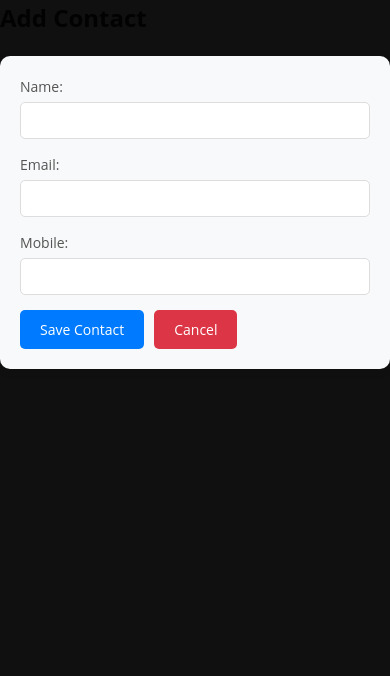
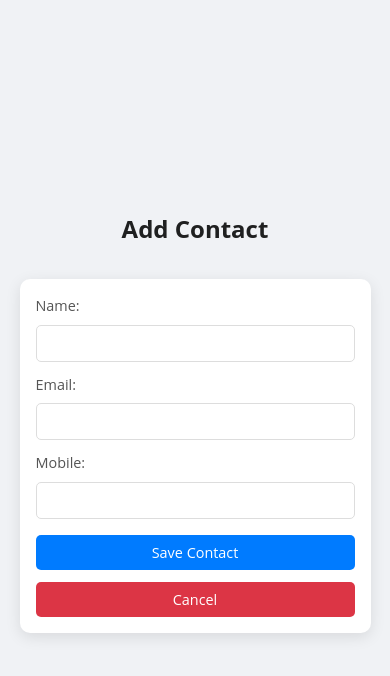
Before and after one commit to Futurestar7891/chatapp, a React (Vite) app in the folder frontend/: page /add-contact in a window 390 px wide. Shown: the top 676 px of the page. Built offline with nearby package versions, Linux system fonts and the light colour scheme; no server answers; sample sign-in values are in the browser's storage.

Commit message:
login responsiv

```diff
--- a/frontend/src/Css/AddContact.css
+++ b/frontend/src/Css/AddContact.css
@@ -1,80 +1,155 @@
+/* Add Contact Container */
+.add-contact-container {
+  display: flex;
+  flex-direction: column;
+  align-items: center;
+  justify-content: center;
+  min-height: 100vh;
+  padding: 1rem;
+  background-color: #f0f2f5;
+}
+
 /* Add Contact Form */
 .add-contact-form {
-  background-color: #f8f9fa;
-  padding: 20px;
+  background-color: #ffffff;
+  padding: clamp(1rem, 5vw, 2rem); /* Dynamic padding */
   border-radius: 10px;
-  margin-top: 20px;
-  box-shadow: 0 2px 10px rgba(0, 0, 0, 0.1);
+  width: 100%;
+  max-width: clamp(300px, 90vw, 600px); /* Responsive width */
+  box-shadow: 0 4px 15px rgba(0, 0, 0, 0.1);
+  margin-top: clamp(1rem, 5vh, 2rem); /* Dynamic margin */
 }
 
 .add-contact-form h3 {
-  margin-bottom: 20px;
-  font-size: 18px;
+  margin-bottom: clamp(1rem, 3vw, 1.5rem);
+  font-size: clamp(1rem, 4vw, 1.5rem); /* Responsive font size */
   color: #333;
+  text-align: center;
 }
 
+/* Form Group */
 .form-group {
-  margin-bottom: 15px;
+  margin-bottom: clamp(0.75rem, 2vw, 1rem);
 }
 
 .form-group label {
   display: block;
-  font-size: 14px;
+  font-size: clamp(0.8rem, 2.5vw, 1rem); /* Responsive font size */
   color: #555;
-  margin-bottom: 5px;
+  margin-bottom: 0.5rem;
 }
 
 .form-group input {
   width: 100%;
-  padding: 8px;
+  padding: clamp(0.5rem, 1.5vw, 0.75rem); /* Dynamic padding */
   border: 1px solid #ddd;
   border-radius: 5px;
-  font-size: 14px;
+  font-size: clamp(0.8rem, 2.5vw, 1rem); /* Responsive font size */
+  box-sizing: border-box;
+  transition: border-color 0.3s ease;
 }
 
+.form-group input:focus {
+  border-color: #007bff;
+  outline: none;
+}
+
+/* Error and Success Messages */
 .error-message {
-  color: red;
-  font-size: 14px;
-  margin-top: 10px;
+  color: #dc3545;
+  font-size: clamp(0.75rem, 2vw, 0.9rem); /* Responsive font size */
+  margin-top: 0.5rem;
+  text-align: center;
 }
 
 .success-message {
-  color: green;
-  font-size: 14px;
-  margin-top: 10px;
+  color: #28a745;
+  font-size: clamp(0.75rem, 2vw, 0.9rem); /* Responsive font size */
+  margin-top: 0.5rem;
+  text-align: center;
 }
 
+/* Form Buttons */
 .form-buttons {
   display: flex;
-  gap: 10px;
+  gap: clamp(0.5rem, 1.5vw, 1rem); /* Dynamic gap */
+  justify-content: center;
+  margin-top: clamp(1rem, 3vw, 1.5rem);
+}
+
+.submit-contact-button,
+.cancel-button {
+  padding: clamp(0.5rem, 1.5vw, 0.75rem) clamp(1rem, 3vw, 1.5rem); /* Dynamic padding */
+  border: none;
+  border-radius: 5px;
+  font-size: clamp(0.8rem, 2.5vw, 1rem); /* Responsive font size */
+  cursor: pointer;
+  transition: background-color 0.3s ease, transform 0.2s ease;
+  flex: 1;
+  max-width: 200px; /* Prevent buttons from becoming too wide */
 }
 
 .submit-contact-button {
   background-color: #007bff;
   color: white;
-  border: none;
-  padding: 10px 20px;
-  border-radius: 5px;
-  cursor: pointer;
-  font-size: 14px;
-  transition: background-color 0.3s ease;
 }
 
 .submit-contact-button:hover {
   background-color: #0056b3;
+  transform: translateY(-2px);
 }
 
 .cancel-button {
   background-color: #dc3545;
   color: white;
-  border: none;
-  padding: 10px 20px;
-  border-radius: 5px;
-  cursor: pointer;
-  font-size: 14px;
-  transition: background-color 0.3s ease;
 }
 
 .cancel-button:hover {
   background-color: #c82333;
+  transform: translateY(-2px);
 }
+
+/* Media Queries for Fine-Tuning */
+
+/* Tablets and Smaller Laptops (max-width: 1024px) */
+@media (max-width: 1024px) {
+  .add-contact-form {
+    max-width: 80vw;
+  }
+}
+
+/* Mobile Devices (max-width: 768px) */
+@media (max-width: 768px) {
+  .add-contact-container {
+    padding: 0.5rem;
+  }
+
+  .add-contact-form {
+    max-width: 90vw;
+    padding: 1rem;
+  }
+
+  .form-buttons {
+    flex-direction: column; /* Stack buttons vertically on small screens */
+    gap: 0.75rem;
+  }
+
+  .submit-contact-button,
+  .cancel-button {
+    max-width: 100%; /* Full width on mobile */
+  }
+}
+
+/* Very Small Devices (max-width: 480px) */
+@media (max-width: 480px) {
+  .add-contact-form h3 {
+    font-size: 1.2rem;
+  }
+
+  .form-group label,
+  .form-group input,
+  .submit-contact-button,
+  .cancel-button {
+    font-size: 0.9rem;
+  }
+}
--- a/frontend/src/Css/Login.css
+++ b/frontend/src/Css/Login.css
@@ -29,7 +29,7 @@
 .login-main-div .login-input {
   position: relative;
   border-bottom: 0.125rem solid #ccc;
-  margin: 1.5% 0;
+  margin: 5% 0;
 }
 
 .login-main-div .login-input label {
--- a/frontend/src/Css/Signup.css
+++ b/frontend/src/Css/Signup.css
@@ -29,7 +29,7 @@
 .signup-main-div .signup-input {
   position: relative;
   border-bottom: 0.125rem solid #ccc;
-  margin: 1.5% 0;
+  margin:5% 0;
 }
 
 .signup-main-div .signup-input label {
```
